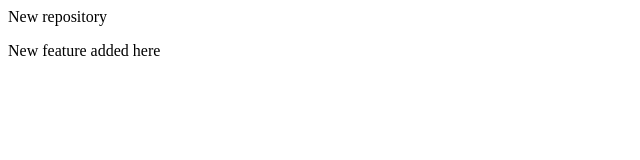
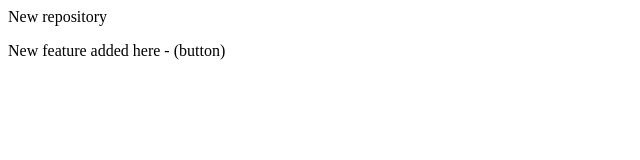
Before and after one commit to anmolbansal13/localrepo, a plain HTML site: page index.html in a window 1280 px wide. Shown: the full height of the page, 0-640 px from the left. Drawn offline with Linux system fonts and the light colour scheme.

```diff
--- a/index.html
+++ b/index.html
@@ -1,2 +1,2 @@
 <p>New repository</p>
-<p>New feature added here</p>
+<p>New feature added here - (button)</p>
```
